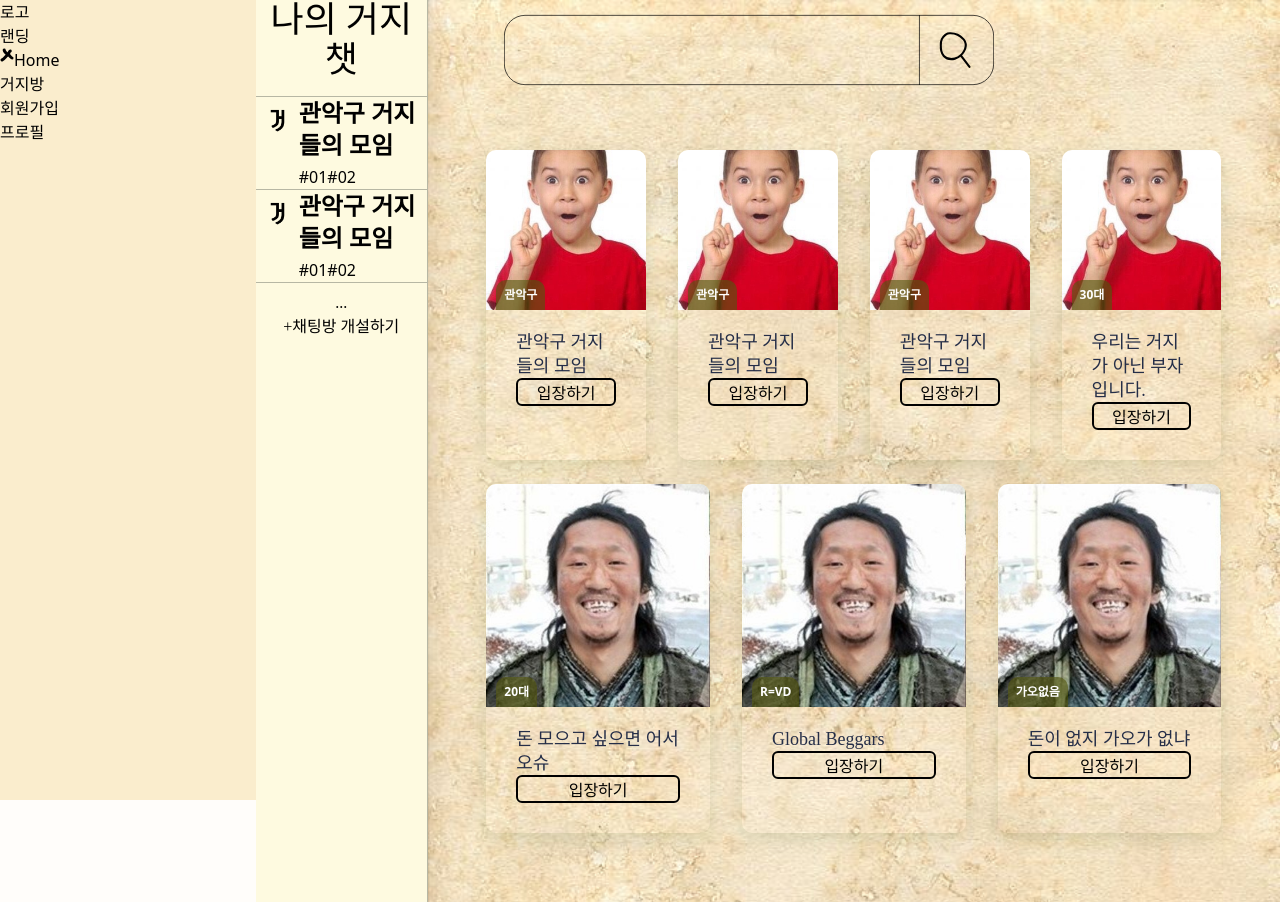
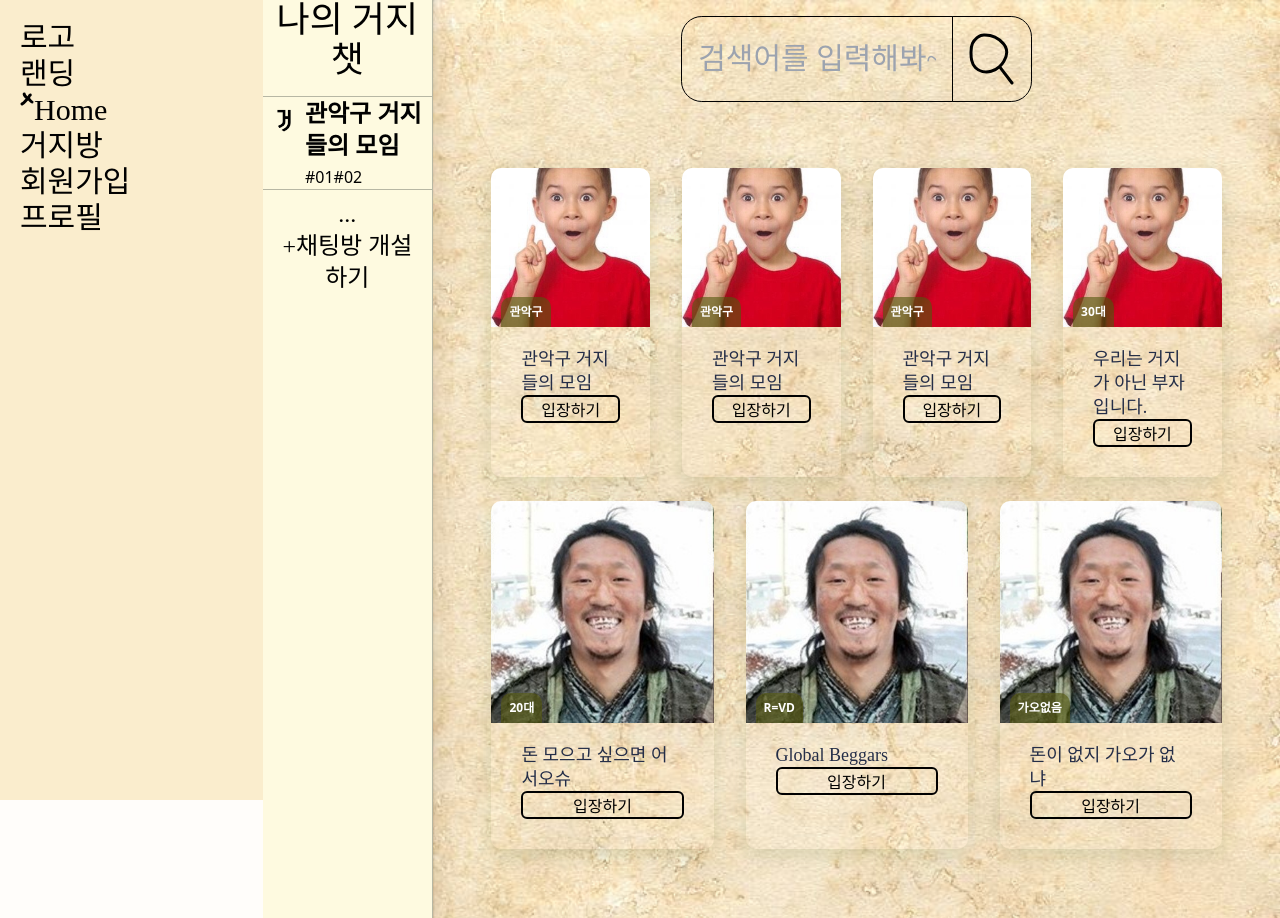
Before and after one commit to goumunity/goumunity-frontend, a React (Vite) app in the folder FE/: page /chat in a window 1280 px wide. Built offline with nearby package versions, Linux system fonts and the light colour scheme; a web font is replaced by a local one.

Commit message:
feat: Chat Main Page Frame 업그레이드

```diff
--- a/FE/src/components/chat/ChatSearchBar.jsx
+++ /dev/null
@@ -1,36 +0,0 @@
-import React from 'react';
-
-function ChatSearchBar() {
-  return (
-    <div>
-      <div>
-        <svg
-          width='70%'
-          height='100'
-          viewBox='0 0 700 100'
-          fill='none'
-          xmlns='http://www.w3.org/2000/svg'
-        >
-          <path
-            d='M652.522 57.5926C650.141 59.7703 647.284 61.4584 644.091 62.3227C638.589 63.8124 632.113 62.5255 628.326 58.5097C626.414 56.4827 625.262 53.9046 624.66 51.2622C624.058 48.6198 623.978 45.8988 624.004 43.1973C624.033 40.2404 624.205 37.2071 625.464 34.4938C626.498 32.264 628.22 30.3644 630.144 28.7287C631.256 27.7838 632.473 26.8994 633.896 26.4479C634.827 26.1522 635.817 26.0523 636.8 26.0157C644.219 25.7392 651.582 29.1428 656.233 34.5483C657.15 35.6132 657.973 36.7576 658.562 38.0084C660.691 42.5328 659.47 47.9083 656.891 52.2234C655.718 54.1851 654.245 56.017 652.522 57.5926ZM652.522 57.5926L665 74'
-            stroke='black'
-            stroke-width='3'
-            stroke-linecap='round'
-            stroke-linejoin='round'
-          />
-          <rect
-            x='0.5'
-            y='0.5'
-            width='699'
-            height='99'
-            rx='29.5'
-            stroke='black'
-          />
-          <line x1='593.5' x2='593.5' y2='100' stroke='black' />
-        </svg>
-      </div>
-    </div>
-  );
-}
-
-export default ChatSearchBar;
--- a/FE/src/components/chat/Card.jsx
+++ b/FE/src/components/chatPage/CardRecommendedSection.jsx
@@ -3,15 +3,41 @@ import CardItem from './Carditem';
 import './Cards.css';
 import redBoy from '@/public/img/redBoy_Ahha.jpg';
 import beggars from '@/public/img/beggar.jpg';
-import ChatSearchBar from './ChatSearchBar';
+import SearchIcon from '../common/SearchIcon';
 
-function Cards() {
+//chatPage
+
+// ChatMySection
+// ChatRecommendedSection
+// ChatTalkSection
+
+// ChatSearchBox
+
+//Page - Section ( 1. 왼쪽 2. 오른쪽) - Item (ex : ChatRecommendedItem , ChatMyItem )
+
+function CardRecommendedSection() {
   return (
     <div className='cards'>
+      <div className='flex font-her justify-center bg-gray-100 p-4'>
+        <input
+          type='text'
+          placeholder='검색어를 입력해봐~'
+          className='p-4 border border-t border-b border-l -mr-px border-gray-300 rounded-md focus:outline-none focus:border-gray-500 bg-transparent text-gray-100 text-3xl w-1/3'
+          style={{
+            borderRadius: '1.3rem 0 0 1.3rem',
+            backgroundColor: 'rgba(0,0,0,0)',
+          }}
+        />
 
-
-      <div className='flex justify-center'>
-        <ChatSearchBar />
+        <div
+          className='p-4 border border-gray-300 rounded-md focus:outline-none focus:border-gray-500 bg-transparent text-gray-100 text-3xl w-20'
+          style={{
+            borderRadius: '0 1.3rem  1.3rem 0',
+            backgroundColor: 'rgba(0,0,0,0)',
+          }}
+        >
+          <SearchIcon />
+        </div>
       </div>
 
       <div className='cards__container'>
@@ -68,4 +94,4 @@ function Cards() {
   );
 }
 
-export default Cards;
+export default CardRecommendedSection;
--- a/FE/src/components/chat/ChatLists.jsx
+++ b/FE/src/components/chatPage/ChatMyItem.jsx
@@ -3,7 +3,7 @@ import geo from '@/public/img/geo1.png';
 
 // import { useSelector } from 'react-redux';
 
-function Chats() {
+function ChatMyItem() {
   // const chatLists = useSelector((state) => {
   //   return state.chatLists;
   // });
@@ -34,4 +34,4 @@ function Chats() {
   );
 }
 
-export default Chats;
+export default ChatMyItem;
--- /dev/null
+++ b/FE/src/components/chatPage/ChatMySection.jsx
@@ -0,0 +1,48 @@
+import React, { useState } from 'react';
+import { useDispatch, useSelector } from 'react-redux';
+import ChatMyItem from './ChatMyItem';
+import ChatRoomModal from '../../modal/ChatRoomModal';
+
+function ChatMySection() {
+  const isModalOpen = useSelector((state) => state.modal.isModalOpen);
+  const modalOption = useSelector((state) => state.modal.modalOption);
+  const [chatRoomModal, setChatRoomModal] = useState(false);
+
+  const dispatch = useDispatch();
+
+  const handleClickCreateChatRoom = () => {
+    dispatch(modalActions.openCreatChatModal());
+  };
+
+  return (
+    <div>
+      <span></span>
+      <div className='divide-y  divide-entrance'>
+        <div className='font-daeam text-4xl text-center mb-4 text-responsive'>
+          나의 거지챗
+        </div>
+        <ChatMyItem />
+        <div>
+          <div className='flex flex-col items-center'>
+            <button
+              className='font-her text-2xl text-center text-white px-4 py-2 bg-blue-500 rounded-md'
+              onClick={handleClickCreateChatRoom}
+            >
+              <div className='mx-auto rounded-full bg-gray-500 text-gray-800'>
+                ...
+              </div>
+              +채팅방 개설하기
+            </button>
+            {isModalOpen && modalOption === 'createChat' && (
+              <CustomModal>
+                <ChatRoomModal />
+              </CustomModal>
+            )}
+          </div>
+        </div>
+      </div>
+    </div>
+  );
+}
+
+export default ChatMySection;
--- a/FE/src/components/common/NavBar.jsx
+++ b/FE/src/components/common/NavBar.jsx
@@ -3,6 +3,7 @@ import { Link } from 'react-router-dom';
 
 import CloseButton from './closeButton';
 import { useSelector } from 'react-redux';
+import { Container } from 'postcss';
 
 function NavBar() {
   // LandingPage에서는 NavBar를 렌더링하지 않음
@@ -19,7 +20,7 @@ function NavBar() {
   };
 
   return (
-    <nav className='w-80 h-screen bg-bg'>
+    <nav className='w-80 h-screen bg-bg text-3xl font-daeam p-5'>
       <div onClick={handleClickToggleMenu}>로고</div>
 
       <ul>
--- /dev/null
+++ b/FE/src/components/common/SearchIcon.jsx
@@ -0,0 +1,25 @@
+import React from 'react';
+
+function SearchIcon() {
+  return (
+    <div>
+      <svg
+        width='45'
+        height='52'
+        viewBox='0 0 45 52'
+        fill='none'
+        xmlns='http://www.w3.org/2000/svg'
+      >
+        <path
+          d='M30.5217 33.5926C28.1406 35.7703 25.2841 37.4584 22.0914 38.3227C16.5887 39.8124 10.1135 38.5255 6.32606 34.5097C4.41427 32.4827 3.2623 29.9046 2.66014 27.2622C2.05799 24.6198 1.97789 21.8988 2.00432 19.1973C2.03326 16.2404 2.20536 13.2071 3.46385 10.4938C4.4981 8.26399 6.22016 6.36439 8.14405 4.72874C9.25552 3.78379 10.4725 2.89938 11.8955 2.44785C12.8272 2.15224 13.8172 2.05231 14.8003 2.01567C22.2187 1.7392 29.5816 5.14278 34.2333 10.5483C35.1497 11.6132 35.9734 12.7576 36.5621 14.0084C38.6913 18.5328 37.4703 23.9083 34.891 28.2234C33.7185 30.1851 32.2445 32.017 30.5217 33.5926ZM30.5217 33.5926L43 50'
+          stroke='black'
+          stroke-width='3'
+          stroke-linecap='round'
+          stroke-linejoin='round'
+        />
+      </svg>
+    </div>
+  );
+}
+
+export default SearchIcon;
--- a/FE/src/index.css
+++ b/FE/src/index.css
@@ -14,7 +14,6 @@
   src: url('https://cdn.jsdelivr.net/gh/projectnoonnu/noonfonts_ten@1.0/Her-Gilwonok.woff') format('woff');
   font-weight: normal;
   font-style: normal;
-
 }
 
 @font-face {
--- a/FE/src/modal/ChatRoomModal.jsx
+++ b/FE/src/modal/ChatRoomModal.jsx
@@ -4,7 +4,7 @@ import { useDispatch, useSelector } from 'react-redux';
 function ChatRoomModal() {
   return (
     <div>
-      <div className='font-daeam text-3xl'>채팅방 개설하기</div>
+      <div className='font-daeam text-2xl'>채팅방 개설하기</div>
     </div>
   );
 }
--- a/FE/src/pages/ChatPage.jsx
+++ b/FE/src/pages/ChatPage.jsx
@@ -1,11 +1,9 @@
 import React, { useState } from 'react';
 import { useDispatch, useSelector } from 'react-redux';
-import ChatLists from '../components/chat/ChatLists';
-import ChatRoomModal from '../modal/ChatRoomModal';
-import CustomModal from '../components/common/CustomModal';
 import { modalActions } from '../store/modal';
-import Card from '../components/chat/Card';
+import Card from '../components/chatPage/CardRecommendedSection';
 import background from '@/public/img/background.png';
+import ChatMySection from '../components/chatPage/ChatMySection';
 
 function ChatPage() {
   const isModalOpen = useSelector((state) => state.modal.isModalOpen);
@@ -21,6 +19,10 @@ function ChatPage() {
   return (
     <div className='flex w-full'>
       <div className='w-1/6 bg-yellow h-full'>
+        <ChatMySection />
+      </div>
+
+      {/* <div className='w-1/6 bg-yellow h-full'>
         <span></span>
         <div className='divide-y  divide-entrance'>
           <div className='font-daeam text-4xl text-center mb-4 text-responsive'>
@@ -31,10 +33,10 @@ function ChatPage() {
           <div>
             <div className='flex flex-col items-center'>
               <button
-                className='font-her text-center px-4 py-2 bg-blue-500 text-white rounded-md'
+                className='font-her text-2xl text-center text-white px-4 py-2 bg-blue-500 rounded-md'
                 onClick={handleClickCreateChatRoom}
               >
-                <div className='mx-auto rounded-full bg-gray-500 text-gray-800 '>
+                <div className='mx-auto rounded-full bg-gray-500 text-gray-800'>
                   ...
                 </div>
                 +채팅방 개설하기
@@ -47,7 +49,8 @@ function ChatPage() {
             </div>
           </div>
         </div>
-      </div>
+      </div> */}
+
       <div
         className='w-5/6'
         style={{
```
Also changed, not shown: FE/src/components/chatPage/CardItem.jsx (renamed from FE/src/components/chat/CardItem.jsx), FE/src/components/chatPage/Cards.css (renamed from FE/src/components/chat/Cards.css).
